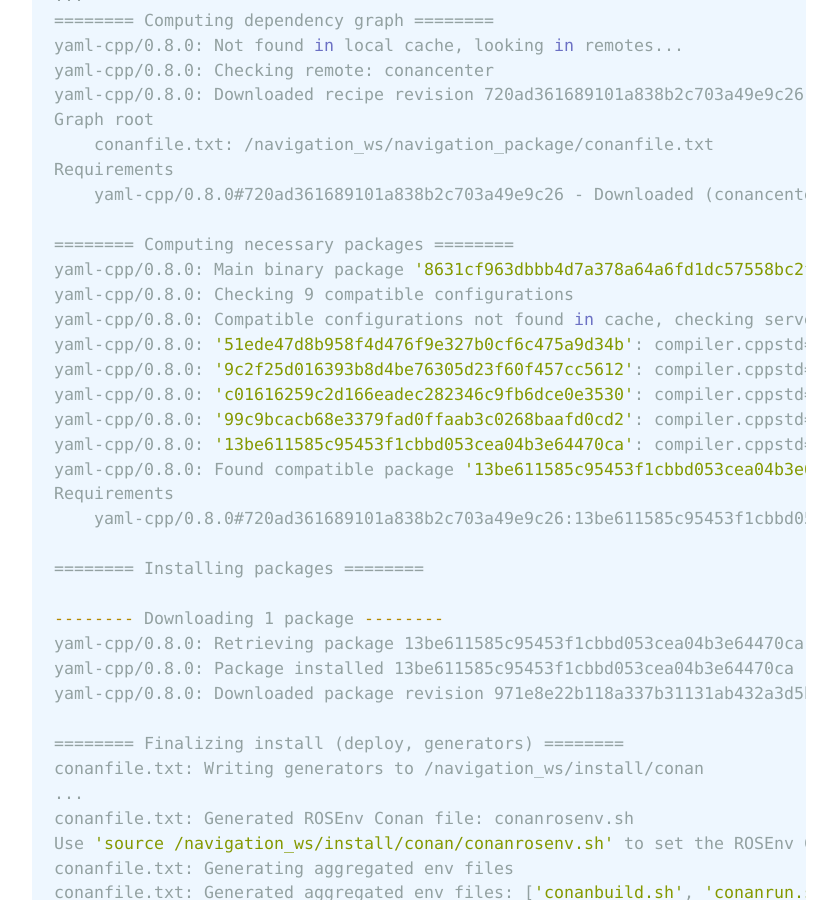
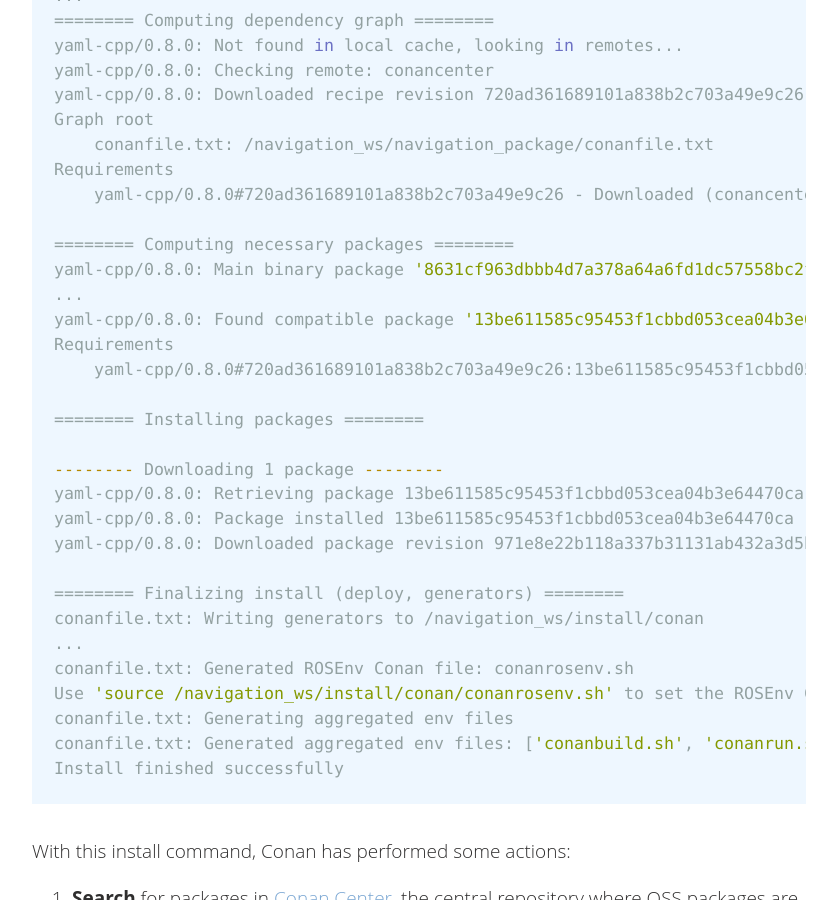
Before and after one commit to conan-io/conan-io.github.io, a Jekyll site: the page built from _posts/2024-11-28-Enhancing-ros-builds-with-Conan.markdown, in a window 1280 px wide and 900 px high, scrolled down 6100 px. Shown: the whole window, without its empty margins (20-857 px from the left). Built offline with Jekyll 4.4.1, drawn with Linux system fonts in a browser that asks for light colours; comment, search, counter and statistics services are not loaded; some of the changed text lies outside the part shown.

Commit message:
reduce more

```diff
--- a/_posts/2024-11-28-Enhancing-ros-builds-with-Conan.markdown
+++ b/_posts/2024-11-28-Enhancing-ros-builds-with-Conan.markdown
@@ -202,13 +202,7 @@ Requirements
 
 ======== Computing necessary packages ========
 yaml-cpp/0.8.0: Main binary package '8631cf963dbbb4d7a378a64a6fd1dc57558bc2fe' missing
-yaml-cpp/0.8.0: Checking 9 compatible configurations
-yaml-cpp/0.8.0: Compatible configurations not found in cache, checking servers
-yaml-cpp/0.8.0: '51ede47d8b958f4d476f9e327b0cf6c475a9d34b': compiler.cppstd=11
-yaml-cpp/0.8.0: '9c2f25d016393b8d4be76305d23f60f457cc5612': compiler.cppstd=gnu11
-yaml-cpp/0.8.0: 'c01616259c2d166eadec282346c9fb6dce0e3530': compiler.cppstd=14
-yaml-cpp/0.8.0: '99c9bcacb68e3379fad0ffaab3c0268baafd0cd2': compiler.cppstd=gnu14
-yaml-cpp/0.8.0: '13be611585c95453f1cbbd053cea04b3e64470ca': compiler.cppstd=17
+...
 yaml-cpp/0.8.0: Found compatible package '13be611585c95453f1cbbd053cea04b3e64470ca': compiler.cppstd=17
 Requirements
     yaml-cpp/0.8.0#720ad361689101a838b2c703a49e9c26:13be611585c95453f1cbbd053cea04b3e64470ca#971e8e22b118a337b31131ab432a3d5b - Download (conancenter)
```
